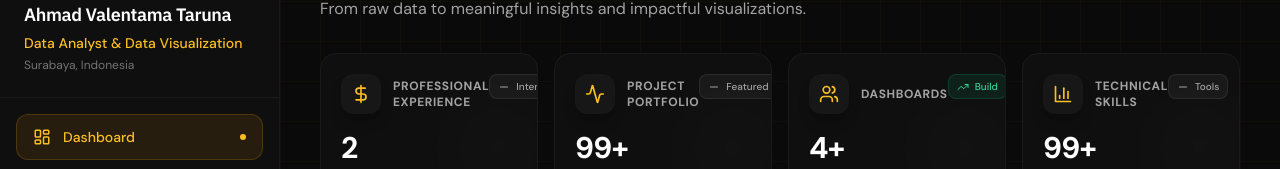
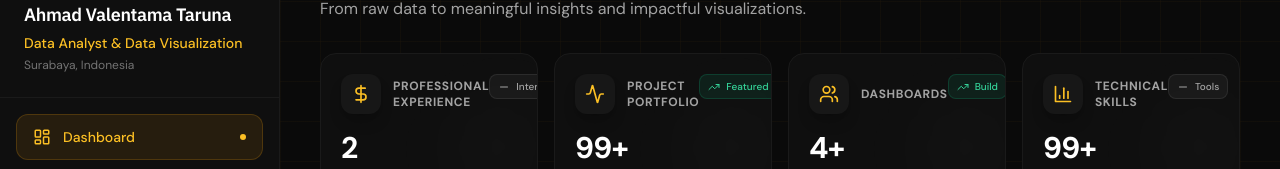
Before and after one commit to Lenv9000/Portofolio-Lenv, a Next.js app: page / in a window 1280 px wide. Shown: the part 119-288 px from the top of the page. Built offline with nearby package versions, Linux system fonts and the light colour scheme; a web font is replaced by a local one.

Commit message:
Update userConfig.js

```diff
--- a/userConfig.js
+++ b/userConfig.js
@@ -56,7 +56,7 @@ export const userData = {
       value: "99",
       prefix: "",
       suffix: "+",
-      trend: "neutral",                // "down" is good for costs (shows green arrow)
+      trend: "up",                // "down" is good for costs (shows green arrow)
       trendValue: "Featured"
     },
     {
```
